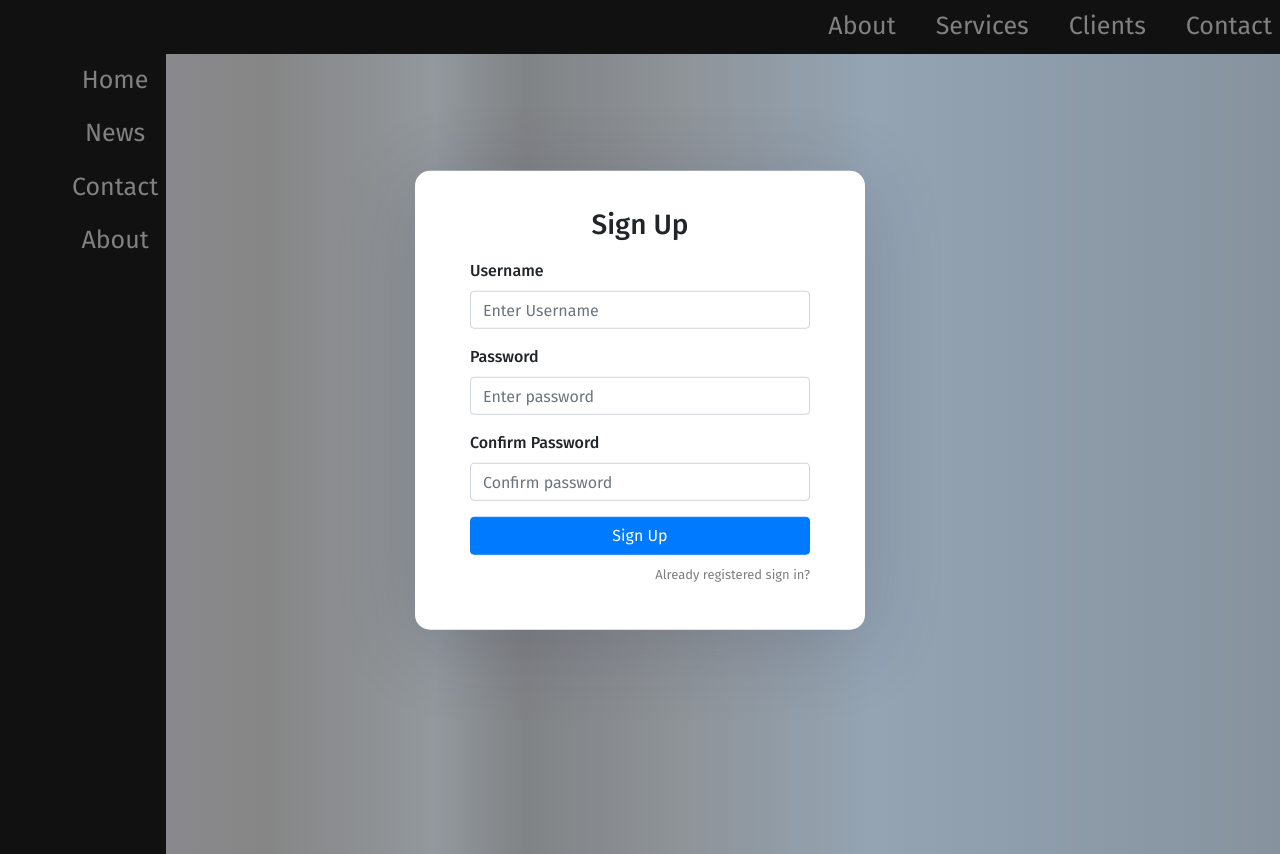
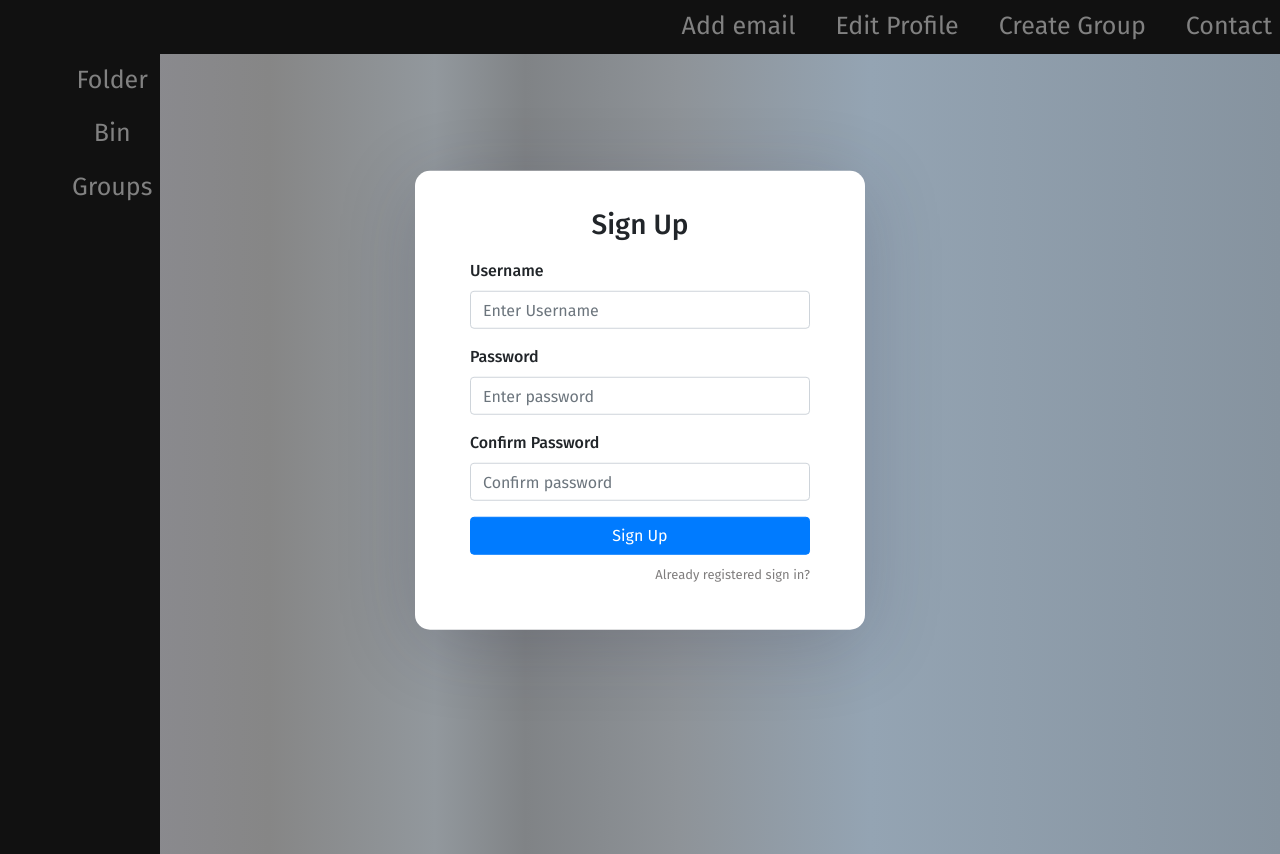
Before and after one commit to Pavel-Petkov03/Emailer, a Django app: page /auth/register in a window 1280 px wide. Run offline with Django 4.2, Linux system fonts and the light colour scheme.

Commit message:
making design

```diff
--- a/templates/base.html
+++ b/templates/base.html
@@ -12,22 +12,24 @@
     {% endblock %}
 </head>
     <div id="mySidenav" class="topnav">
-          <a href="#">About</a>
-          <a href="#">Services</a>
-          <a href="#">Clients</a>
+          <a href="#">Add email</a>
+          <a href="#">Edit Profile</a>
+          <a href="#">Create Group</a>
           <a href="#">Contact</a>
     </div>
 
-     <ul class="sidenav">
-         <li><a href="default.asp">Home</a></li>
-         <li><a href="news.asp">News</a></li>
-         <li><a href="contact.asp">Contact</a></li>
-         <li><a href="about.asp">About</a></li>
-     </ul>
+     <article class="sidenav">
+         <ul>
+             <li><a href="default.asp">Folder</a></li>
+             <li><a href="news.asp">Bin</a></li>
+             <li><a href="contact.asp">Groups</a></li>
+         </ul>
+         <div>
+         </div>
+     </article>
+    {% block content %}
+    {% endblock %}
+<body>
 
-<body>
-{% block content %}
-
-{% endblock %}
 </body>
 </html>
```
